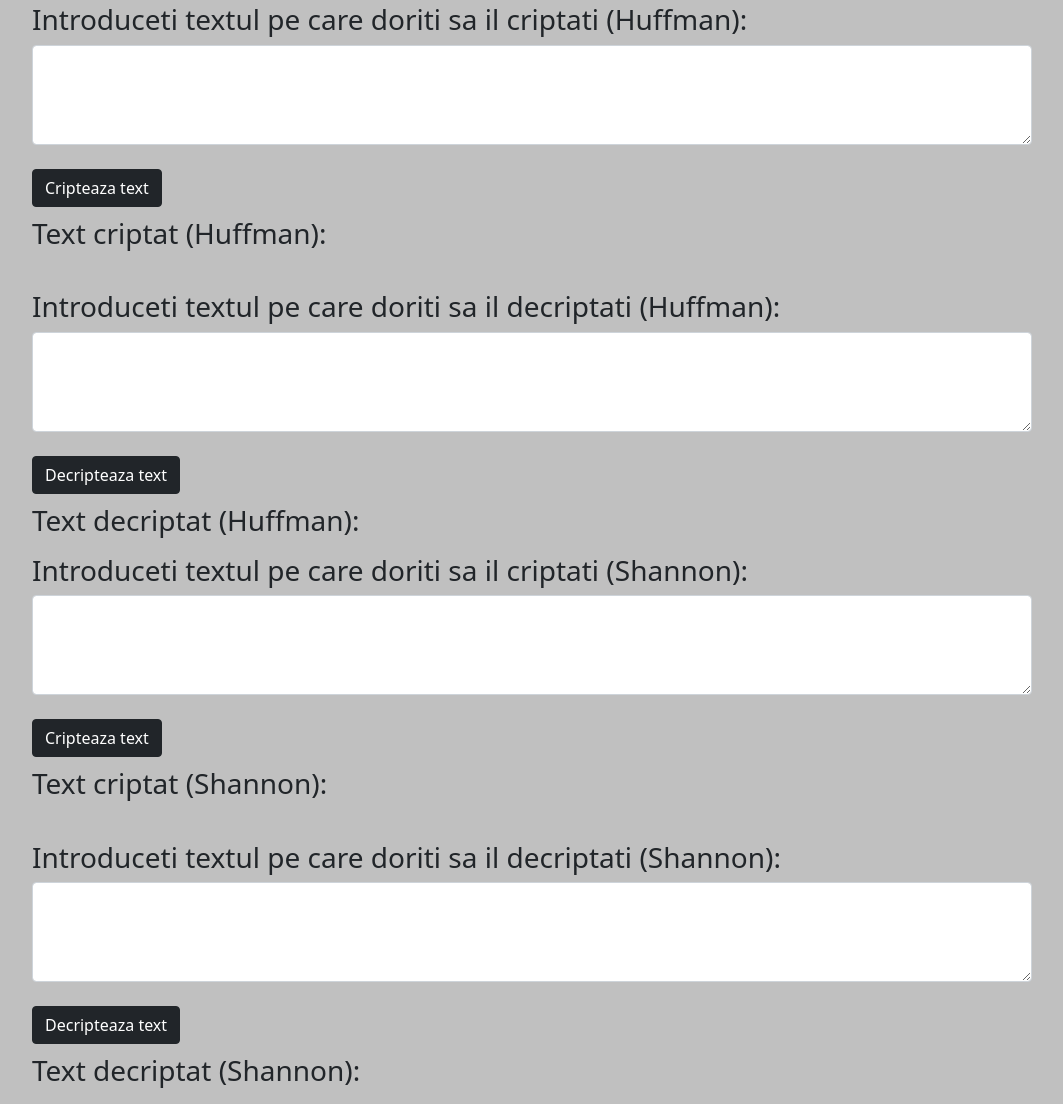
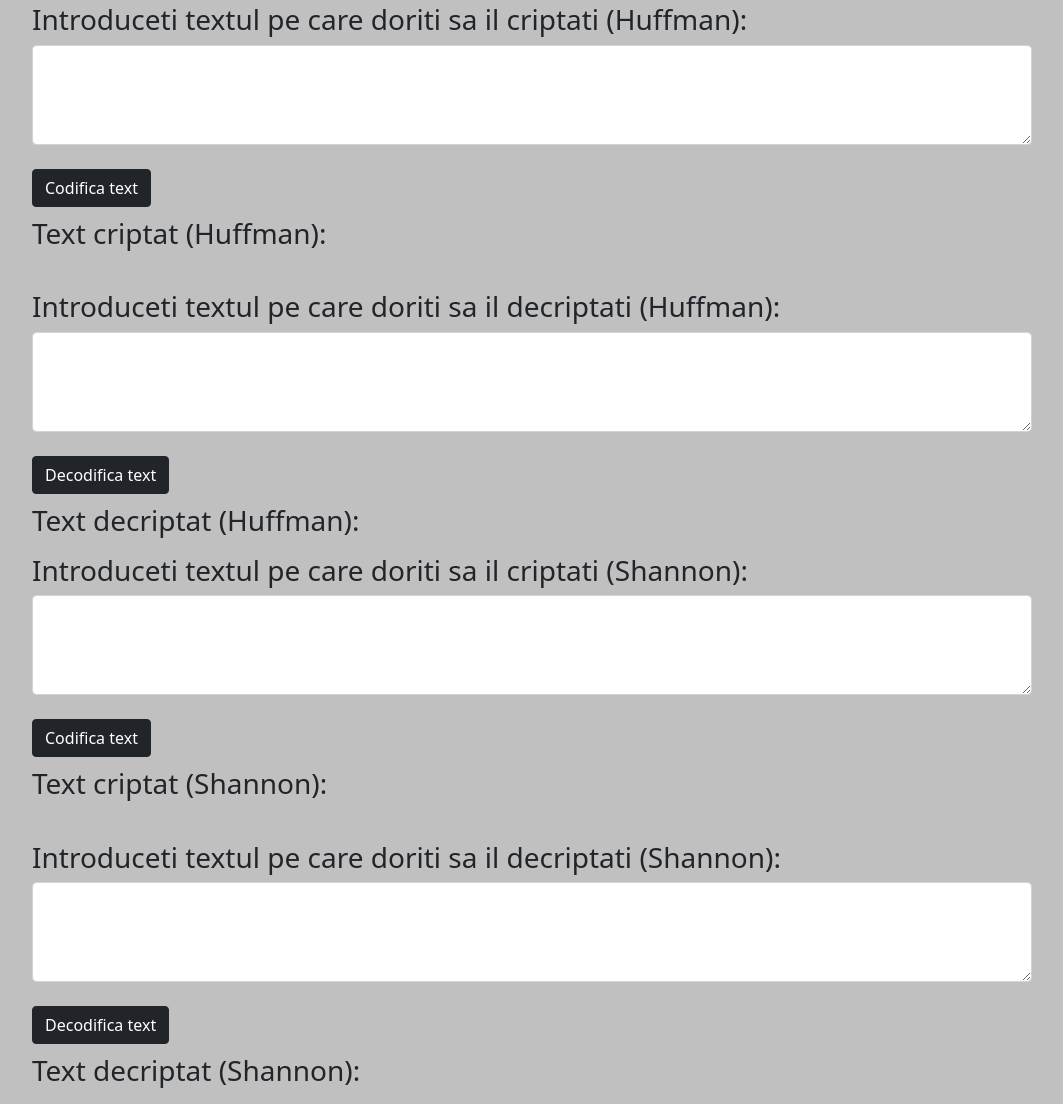
Before and after one commit to CatalinIancu/Criptografie_Algoritmi_Criptare, a plain HTML site: page Algoritmi_criptare/index.html in a window 1280 px wide. Shown: the part 1157-2261 px from the top of the page, without its empty margins (108-1171 px from the left). Drawn offline with nearby package versions, Linux system fonts and the light colour scheme.

Commit message:
Schimbare denumiri butoane

```diff
--- a/Algoritmi_criptare/index.html
+++ b/Algoritmi_criptare/index.html
@@ -305,7 +305,7 @@
         <label for="floatingTextarea2"></label>
     </div>
     <br>
-    <button type="button" class="btn btn-dark" onclick="CriptareTextHuff()" style="float:left">Cripteaza text</button>
+    <button type="button" class="btn btn-dark" onclick="CriptareTextHuff()" style="float:left">Codifica text</button>
     <br>
     <br>
     <div>
@@ -320,7 +320,7 @@
         <label for="floatingTextarea2"></label>
     </div>
     <br>
-    <button type="button" class="btn btn-dark" onclick="DecriptareTextHuff()" style="float:left">Decripteaza text</button>
+    <button type="button" class="btn btn-dark" onclick="DecriptareTextHuff()" style="float:left">Decodifica text</button>
     <br>
     <br>
     <div>
@@ -336,7 +336,7 @@
         <label for="floatingTextarea2"></label>
     </div>
     <br>
-    <button type="button" class="btn btn-dark" onclick="CriptareTextShan()" style="float:left">Cripteaza text</button>
+    <button type="button" class="btn btn-dark" onclick="CriptareTextShan()" style="float:left">Codifica text</button>
     <br>
     <br>
     <div>
@@ -351,7 +351,7 @@
         <label for="floatingTextarea2"></label>
     </div>
     <br>
-    <button type="button" class="btn btn-dark" onclick="DecriptareTextShan()" style="float:left">Decripteaza text</button>
+    <button type="button" class="btn btn-dark" onclick="DecriptareTextShan()" style="float:left">Decodifica text</button>
     <br>
     <br>
     <div>
```
